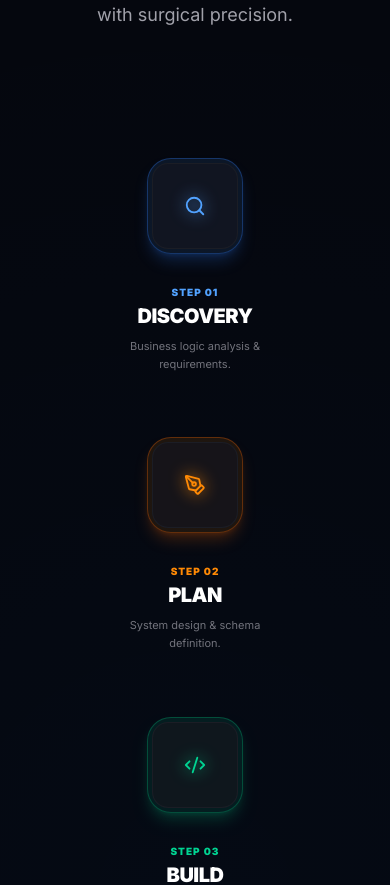
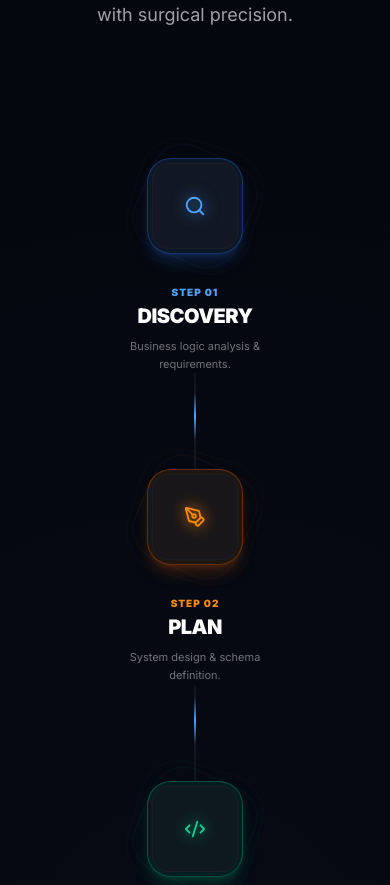
Before and after one commit to anshul29292929/creptech, a React (Vite) app: page / in a window 390 px wide. Shown: the part 3580-4465 px from the top of the page. Built offline with nearby package versions, Linux system fonts and the light colour scheme.

Commit message:
Deployment: Mobile animated SDLC flow and finalized pricing plans

```diff
--- a/src/components/SDLCFlow.jsx
+++ b/src/components/SDLCFlow.jsx
@@ -103,11 +103,28 @@ export default function SDLCFlow() {
           {/* Main Connection Lines (Desktop) */}
           <div className="absolute top-[48px] left-[5%] right-[5%] h-[2px] bg-gradient-to-r from-transparent via-white/10 to-transparent hidden lg:block" />
 
-          <div className="grid grid-cols-1 md:grid-cols-2 lg:grid-cols-6 gap-y-16 lg:gap-8 relative lg:px-4">
+          <div className="flex flex-col lg:grid lg:grid-cols-6 gap-y-24 lg:gap-8 relative lg:px-4">
             {stages.map((stage, i) => (
               <div key={stage.id} className="relative group">
-                {/* Node Connection Points */}
+                {/* Node Connection Points (Desktop) */}
                 <div className="absolute top-1/2 left-0 w-full h-[1px] bg-white/5 -translate-y-1/2 hidden lg:group-hover:block transition-all" />
+
+                {/* Vertical Connection Line (Mobile/Tablet) */}
+                {i < stages.length - 1 && (
+                  <div className="absolute top-full left-1/2 -translate-x-1/2 w-[2px] h-24 lg:hidden overflow-hidden">
+                    <div className="w-full h-full bg-white/5" />
+                    <motion.div
+                      animate={{ y: ["0%", "100%"] }}
+                      transition={{
+                        repeat: Infinity,
+                        duration: 2,
+                        ease: "linear",
+                        delay: i * 0.3
+                      }}
+                      className="absolute top-0 w-full h-12 bg-gradient-to-b from-transparent via-blue-400 to-transparent shadow-[0_0_15px_rgba(96,165,250,0.8)]"
+                    />
+                  </div>
+                )}
 
                 <motion.div
                   initial={{ opacity: 0, y: 30 }}
@@ -126,15 +143,15 @@ export default function SDLCFlow() {
 
                       {/* Node Active Pulse */}
                       <motion.div
-                        animate={{ opacity: [0.1, 0.3, 0.1] }}
+                        animate={{ opacity: [0.1, 0.4, 0.1] }}
                         transition={{ duration: 2, repeat: Infinity }}
                         className={`absolute inset-0 ${stage.bg}`}
                       />
                     </div>
 
                     {/* Outer Rings */}
-                    <div className={`absolute -inset-2 rounded-[2rem] border ${stage.border} opacity-0 group-hover:opacity-40 transition-opacity animate-spin-slow`} />
-                    <div className={`absolute -inset-4 rounded-[2.5rem] border ${stage.border} opacity-0 group-hover:opacity-20 transition-opacity animate-spin-slow-reverse`} />
+                    <div className={`absolute -inset-2 rounded-[2rem] border ${stage.border} opacity-20 lg:opacity-0 lg:group-hover:opacity-40 transition-opacity animate-spin-slow`} />
+                    <div className={`absolute -inset-4 rounded-[2.5rem] border ${stage.border} opacity-10 lg:opacity-0 lg:group-hover:opacity-20 transition-opacity animate-spin-slow-reverse`} />
                   </div>
 
                   <div className="text-center space-y-2">
@@ -148,20 +165,7 @@ export default function SDLCFlow() {
 
                 {/* Data Particle Flow (Desktop-only) */}
                 {i < stages.length - 1 && (
-                  <div className="absolute top-[48px] left-[70%] w-full h-[2px] hidden lg:block overflow-hidden pointer-events-none z-0">
-                    <motion.div
-                      initial={{ x: "-100%" }}
-                      animate={{ x: "100%" }}
-                      transition={{
-                        repeat: Infinity,
-                        duration: 3 + (i * 0.5),
-                        ease: "linear",
-                        delay: i * 0.3
-                      }}
-                      className={`w-24 h-full bg-gradient-to-r from-transparent via-blue-400 to-transparent shadow-[0_0_15px_rgba(96,165,250,0.8)]`}
-                    />
-
-                    {/* Secondary Particle */}
+                  <div className="absolute top-[48px] left-[75%] w-full h-[2px] hidden lg:block overflow-hidden pointer-events-none z-0">
                     <motion.div
                       initial={{ x: "-100%" }}
                       animate={{ x: "100%" }}
@@ -169,9 +173,9 @@ export default function SDLCFlow() {
                         repeat: Infinity,
                         duration: 2.5,
                         ease: "linear",
-                        delay: i * 0.8 + 1
+                        delay: i * 0.3
                       }}
-                      className="absolute top-0 w-2 h-2 rounded-full bg-white shadow-[0_0_10px_#fff]"
+                      className={`w-24 h-full bg-gradient-to-r from-transparent via-blue-400 to-transparent shadow-[0_0_15px_rgba(96,165,250,0.8)]`}
                     />
                   </div>
                 )}
```
